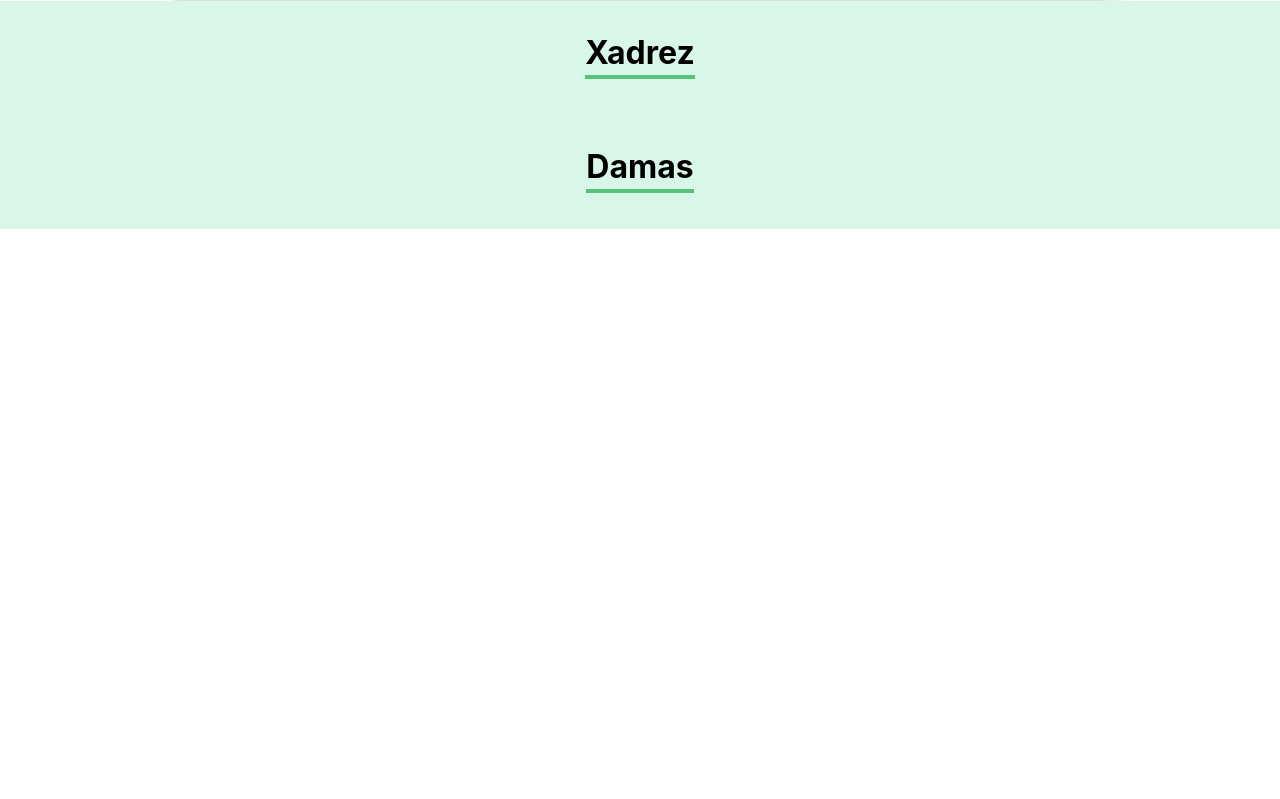
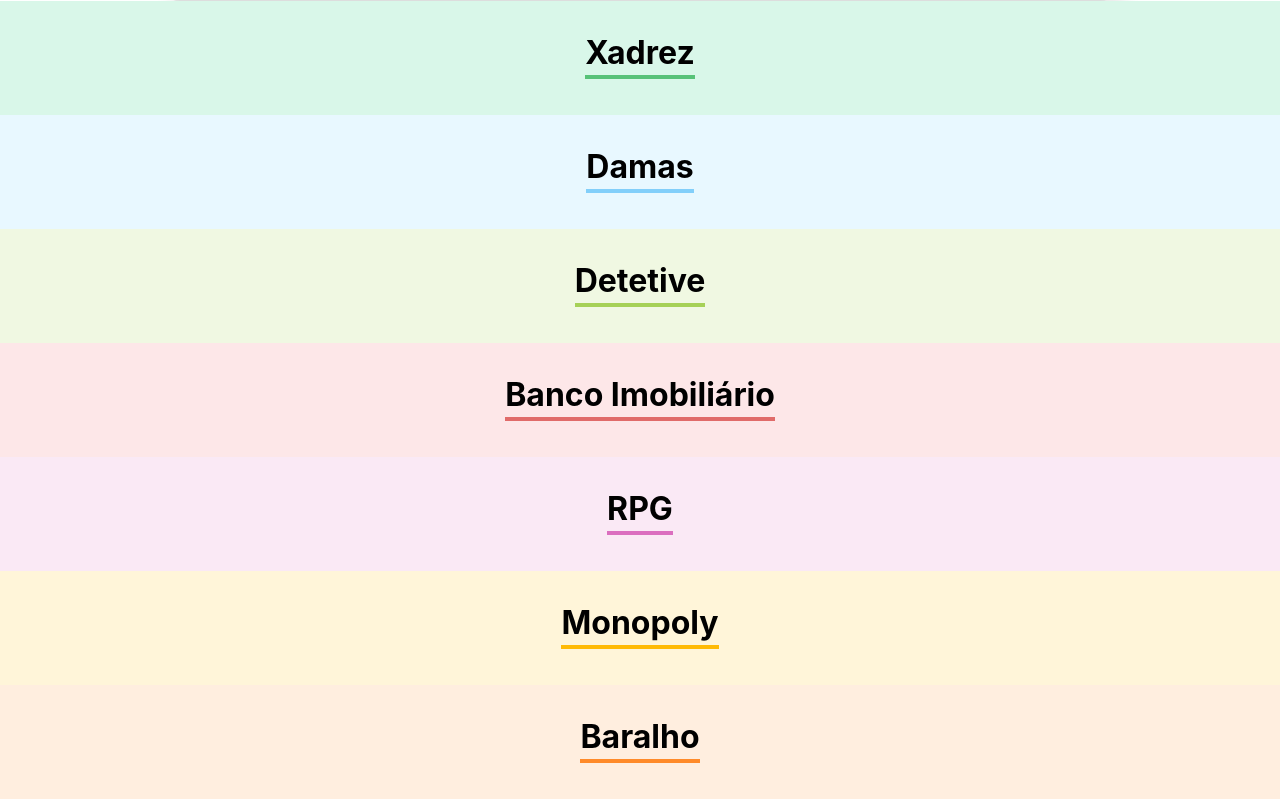
Before and after one commit to YasHirt/Jogano, a React (Create React App) app: page / in a window 1280 px wide. Shown: the part 1036-1835 px from the top of the page. Before the commit the page ends 1265 px from the top, so only its background shows below. Built offline with nearby package versions, Linux system fonts and the light colour scheme.

Commit message:
Estilizando os jogos

```diff
--- a/src/App.js
+++ b/src/App.js
@@ -2,6 +2,50 @@
 import Banner from './componentes/Banner/Banner';
 import Formulario from './componentes/Formulario/Formulario';
 import Jogo from './componentes/Jogo/Jogo'
+
+const jogos = [
+  {
+    nome: 'Xadrez',
+    corPrimaria: '#D9F7E9',
+    corSecundaria: '#57C278'
+  },
+
+  {
+    nome: 'Damas',
+    corPrimaria: '#E8F8FF',
+    corSecundaria: '#82CFFA'
+  },
+
+  {
+    nome: 'Detetive',
+    corPrimaria: '#F0F8E2',
+    corSecundaria: '#A6D157'
+  },
+
+  {
+    nome: 'Banco Imobiliário',
+    corPrimaria: '#FDE7E8',
+    corSecundaria: '#E06B69'
+  },
+
+  {
+    nome: 'RPG',
+    corPrimaria: '#FAE9F5',
+    corSecundaria: '#DB6EBF'
+  },
+
+  {
+    nome: 'Monopoly',
+    corPrimaria: '#FFF5D9',
+    corSecundaria: '#FFBA05'
+  },
+
+  {
+    nome: 'Baralho',
+    corPrimaria: '#FFEEDF',
+    corSecundaria: '#FF8A29'
+  }
+]
 
 function App() {
   const [colaboradores, setColaborades] = useState([])
@@ -11,9 +55,10 @@
   return (
     <div className="App">
       <Banner />
-      <Formulario aoColaboradorCadastrado={colaborador => aoNovoColaboradorAdcionado(colaborador)} />
-      <Jogo nome="Xadrez" />
-      <Jogo nome="Damas"/>
+      <Formulario listaDeJogos={jogos} aoColaboradorCadastrado={colaborador => aoNovoColaboradorAdcionado(colaborador)} />
+
+      {jogos.map(jogo => <Jogo key={jogo.nome} nome={jogo.nome} corPrimaria={jogo.corPrimaria} corSecundaria={jogo.corSecundaria} />)}
+
     </div>
   );
 }
--- a/src/componentes/Jogo/Jogo.css
+++ b/src/componentes/Jogo/Jogo.css
@@ -1,12 +1,11 @@
 .sectionJogo
 {
     text-align: center;
-    background-color: #D9F7E9;
 }
 .sectionJogo h3
 {
     font-size: 2rem;
-    border-bottom: 4px solid #57C278;
+    border-bottom: 4px solid;
     display: inline-block;
     padding-bottom: 3px;
 }
--- a/src/componentes/Jogo/Jogo.js
+++ b/src/componentes/Jogo/Jogo.js
@@ -4,8 +4,8 @@
 {
     return (
 
-        <section className="sectionJogo">
-            <h3>{props.nome}</h3>
+        <section className="sectionJogo" style={{backgroundColor: props.corPrimaria}}>
+            <h3 style={{ borderColor: props.corSecundaria}}>{props.nome}</h3>
         </section>
     )
 }
```
